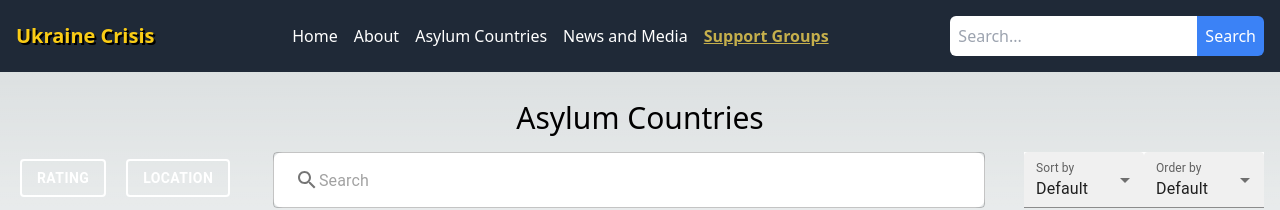
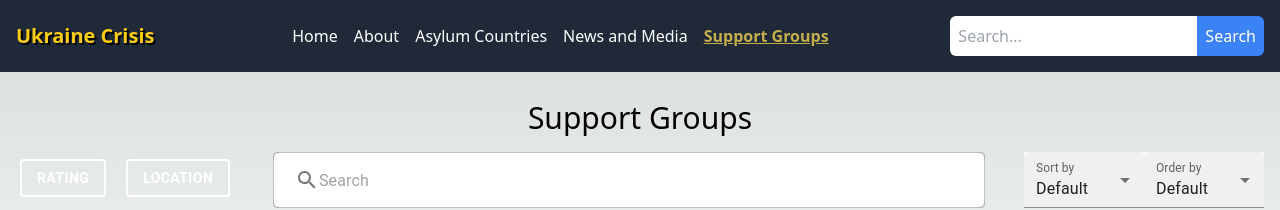
Before and after one commit to akhilbz/CS373_UkraineRefugees, a Next.js app in the folder group6/: page /support-groups in a window 1280 px wide. Shown: the top 210 px of the page. Built offline with nearby package versions, Linux system fonts and the light colour scheme; no server answers.

Commit message:
Fixed a minor bug

```diff
--- a/group6/src/pages/support-groups.js
+++ b/group6/src/pages/support-groups.js
@@ -172,7 +172,7 @@ export default function SupportGroups() {
             <NavBar />
             <main>
                 <header className='flex flex-col items-center justify-between pt-7 w-full'>
-                    <h1 className='text-3xl font-medium mb-4'>Asylum Countries</h1>
+                    <h1 className='text-3xl font-medium mb-4'>Support Groups</h1>
                     <div className='flex items-center w-full px-4'>
                         {/* Filters section For Authors */}
                         <div className='flex justify-left  px-1 mb-1'>
```
